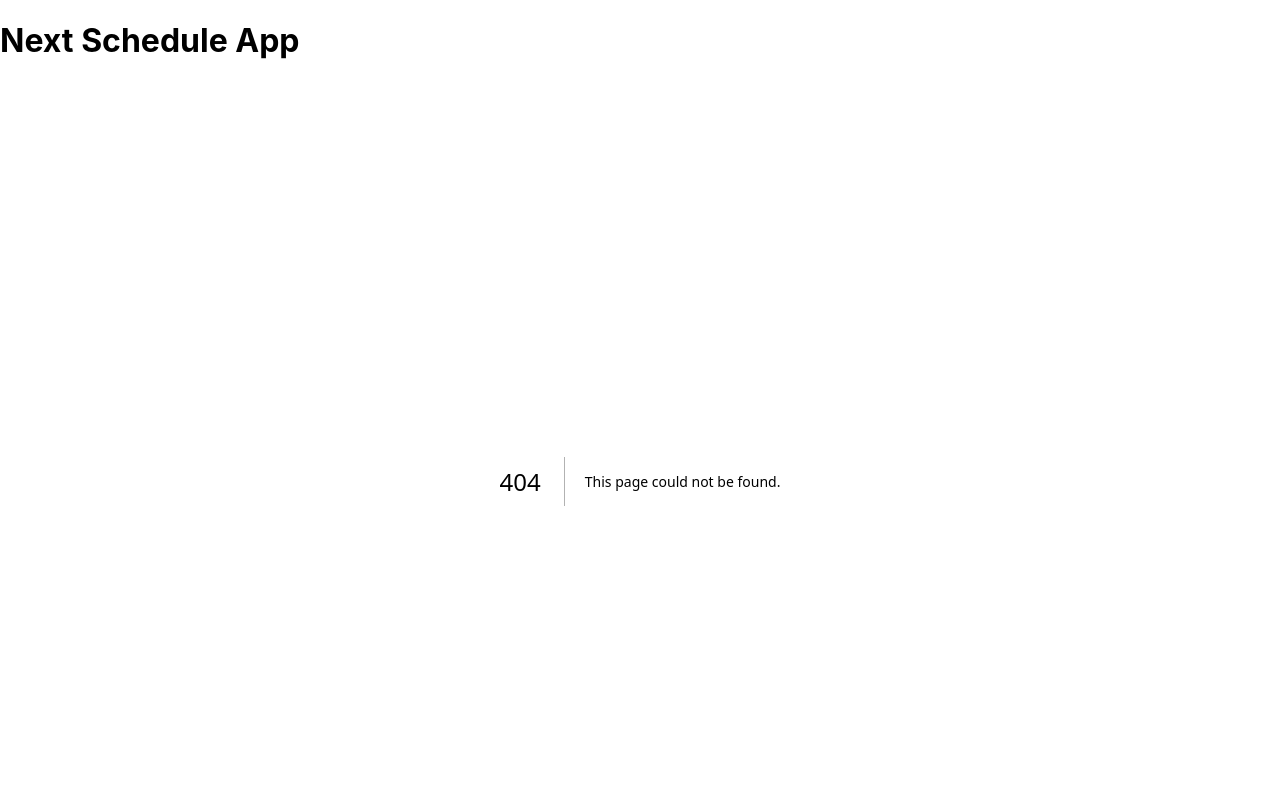
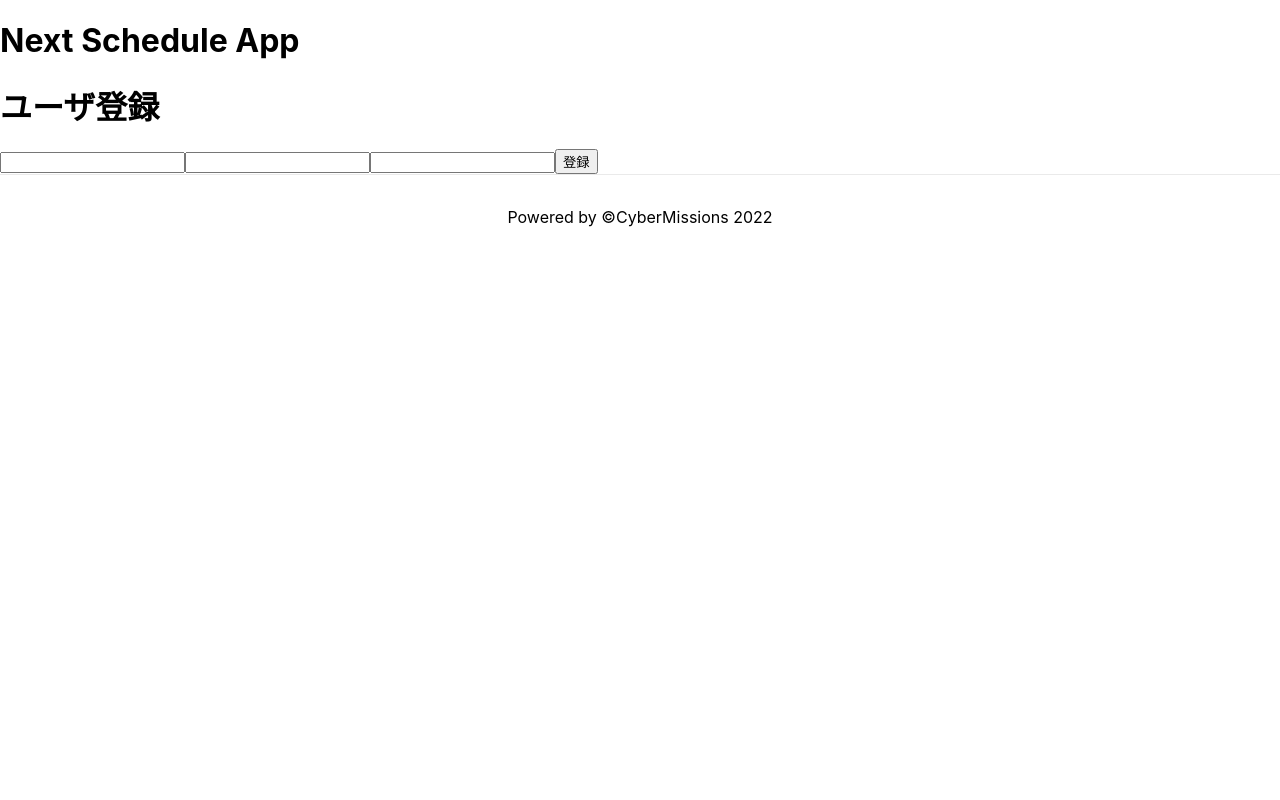
Before and after one commit to k-matsuo-cmj/next-schedule-ts, a Next.js app: page /user/register in a window 1280 px wide. Before the commit this address had no page. Shown: the top 800 px of the page. Built offline with nearby package versions, Linux system fonts and the light colour scheme.

Commit message:
user login, regist page

```diff
--- /dev/null
+++ b/pages/user/register.tsx
@@ -0,0 +1,38 @@
+import { NextPage } from "next";
+import React, { useState } from "react";
+
+const UserRegistPage:NextPage = () => {
+  const [name, setName] = useState("");
+  const [email, setEmail] = useState("");
+  const [password, setPassword] = useState("");
+  const handleSubmit = async(e: React.FormEvent<HTMLFormElement>) => {
+    e.preventDefault();
+    try {
+      const response = await fetch("http://localhost:3000/api/user/register", {
+        method: "POST",
+        headers: {
+          "Accept": "application/json",
+          "Content-Type": "application/json",
+        },
+        body: JSON.stringify({
+          name: name,
+          email: email,
+          password: password,
+        })});
+      const jsonData = await response.json();
+      alert(jsonData.message);
+    } catch(err) {
+      alert("UserRegist Fail");
+    }
+  };
+  return (<>
+  <h1>ユーザ登録</h1>
+  <form onSubmit={handleSubmit}>
+    <input value={name} onChange={(e)=>setName(e.target.value)} name="name" />
+    <input value={email} onChange={(e)=>setEmail(e.target.value)} name="email" />
+    <input value={password} onChange={(e)=>setPassword(e.target.value)} name="password" />
+    <button type="submit">登録</button>
+  </form>
+  </>);
+};
+export default UserRegistPage;
```
Also changed, not shown: pages/user/login.tsx (added, +36 -0 lines).
